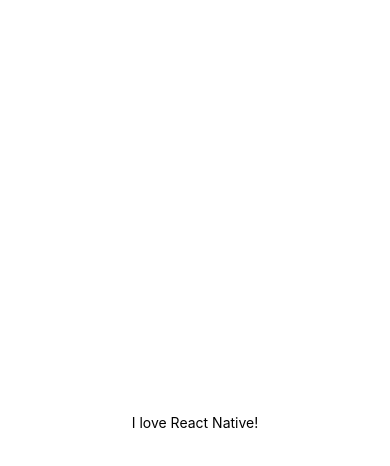
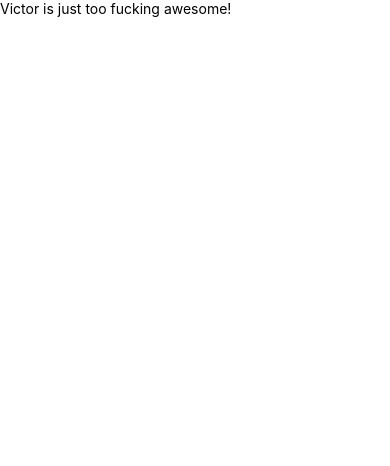
Before and after one commit to victor-iyi/AwesomeProject, a React Native app: screen / in a window 390 px wide. Shown: the top 466 px of the page. Built offline with nearby package versions, Linux system fonts and the light colour scheme.

Commit message:
Understanding React Native

```diff
--- a/App.js
+++ b/App.js
@@ -1,21 +1,15 @@
-import React from 'react';
-import { StyleSheet, Text, View } from 'react-native';
+import React, { Component } from 'react'
+import { Text, AppRegistry } from 'react-native'
 
-export default class App extends React.Component {
+export default class App extends Component {
+
   render() {
     return (
-      <View style={styles.container}>
-        <Text>I love React Native!</Text>
-      </View>
-    );
+      <Text>Victor is just too fucking awesome!</Text>
+    )
   }
+
 }
 
-const styles = StyleSheet.create({
-  container: {
-    flex: 1,
-    backgroundColor: '#fff',
-    alignItems: 'center',
-    justifyContent: 'center',
-  },
-});
+// skip this line if you used create-react-native-app
+AppRegistry.registerComponent('AwesomeProject', () => App);
```
